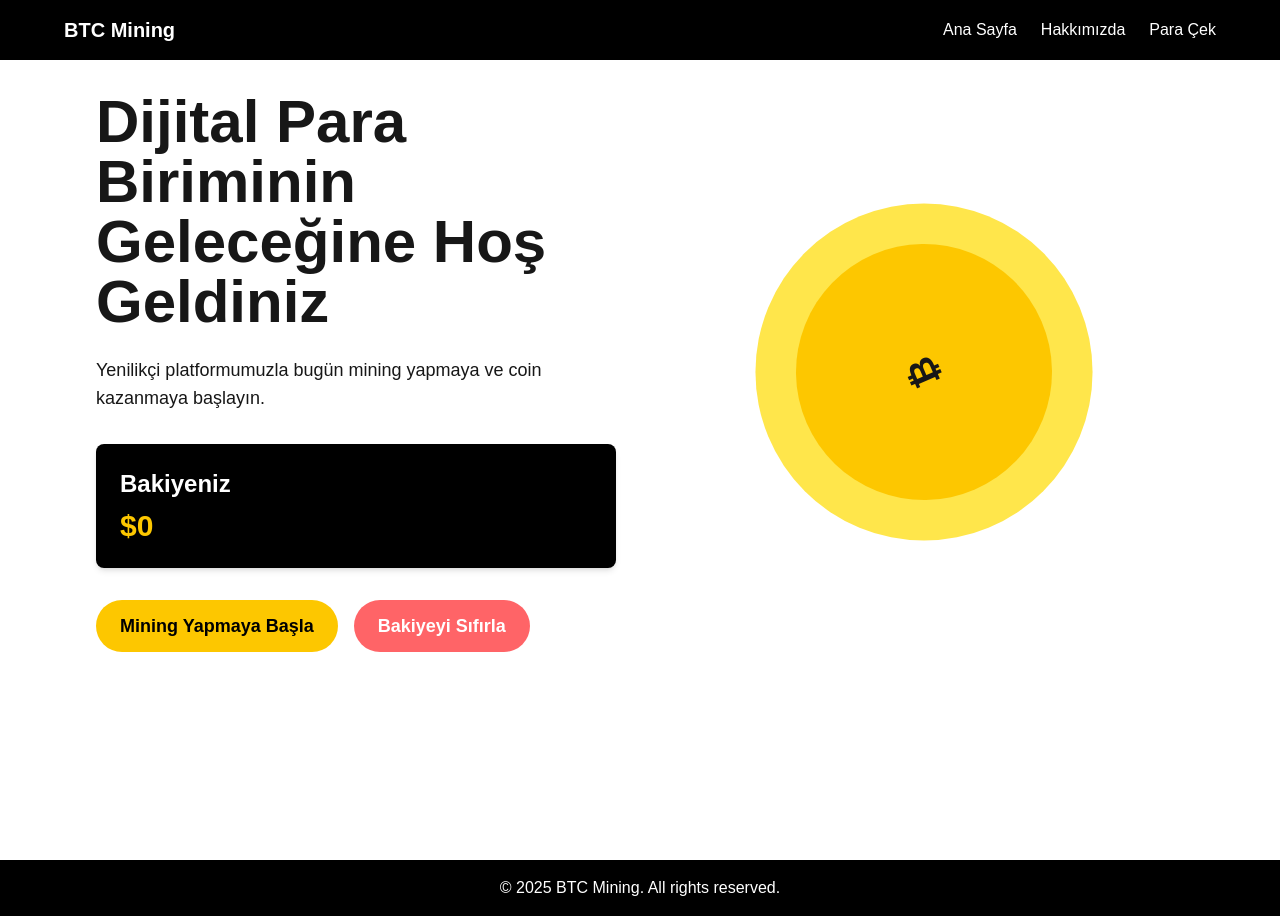
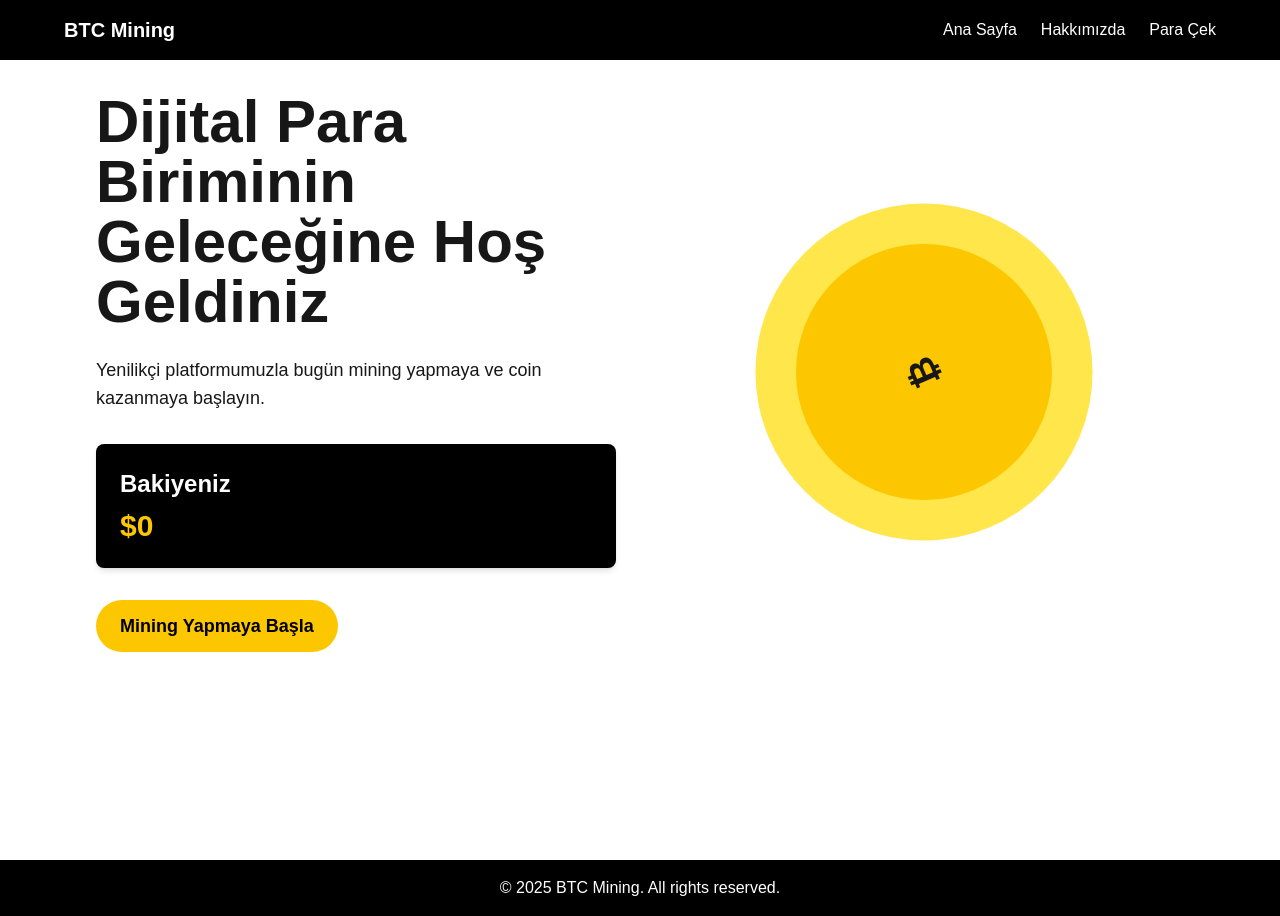
Before and after one commit to btcmining873/btc-mining, a Next.js app: page / in a window 1280 px wide. Built offline with nearby package versions, Linux system fonts and the light colour scheme; no server answers; the database is empty.

Commit message:
Remove resetBalance function and associated button from Home component to streamline UI and functionality.

```diff
--- a/app/page.js
+++ b/app/page.js
@@ -248,19 +248,6 @@ export default function Home() {
     });
   };
 
-  const resetBalance = async () => {
-    if (!deviceId) return;
-
-    const minerRef = doc(db, "miners", deviceId);
-    await updateDoc(minerRef, {
-      balance: 0,
-      isMining: false,
-      isMiningPaused: false,
-      lastUpdateTime: Date.now(),
-      lastActive: Date.now(),
-    });
-  };
-
   // If not client-side yet, show a simple loading state
   if (!isClient) {
     return <div className="max-w-6xl mx-auto p-8">Yükleniyor...</div>;
@@ -326,14 +313,6 @@ export default function Home() {
               Mining Aktif
             </div>
           )}
-          <motion.button
-            className="bg-red-400 hover:bg-red-500 text-white font-bold py-3 px-6 rounded-full text-lg transition-colors mt-4 md:mt-0 md:ml-4"
-            whileHover={{ scale: 1.05 }}
-            whileTap={{ scale: 0.95 }}
-            onClick={resetBalance}
-          >
-            Bakiyeyi Sıfırla
-          </motion.button>
         </div>
         <div className="md:w-1/2 flex justify-center">
           <motion.div
```
